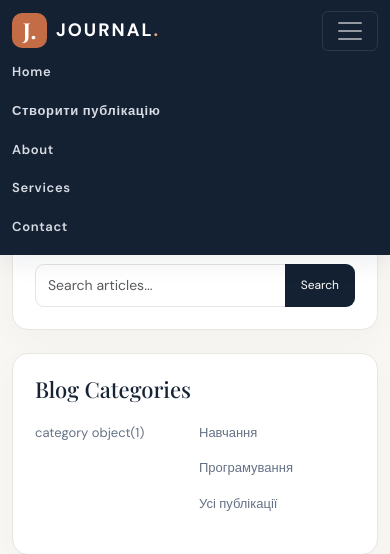
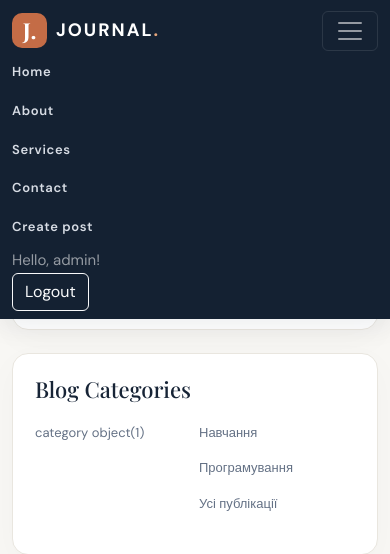
Before and after one commit to RadmilaVodopianova/project_creation, a Django app: page /contact/ in a window 390 px wide, after a click that opens the changed part. Shown: the top 554 px of the page. Run offline with Django 5.2, Linux system fonts and the light colour scheme; a user stored in the database is signed in; data comes from the database, SQL or seed files in the repository; some web fonts are replaced.

Commit message:
Add registration

```diff
--- a/website/blog/urls.py
+++ b/website/blog/urls.py
@@ -1,4 +1,5 @@
 from django.urls import path
+from django.contrib.auth import views as auth_views
 from . import views
 
 app_name = 'blog'
@@ -6,10 +7,27 @@ app_name = 'blog'
 urlpatterns = [
     path('', views.index, name='index'),
     path('subscribe/', views.subscribe, name='subscribe'),
+
     path('post/create/', views.post_create, name='post_create'),
-    path('post/<slug:post_slug>/edit/', views.post_update, name='post_update'),
-    path("post/<slug:post_slug>/", views.post_detail, name="post"),
+    path(
+        'post/<slug:post_slug>/edit/',
+        views.post_update,
+        name='post_update',
+    ),
+    path('post/<slug:post_slug>/', views.post_detail, name='post'),
     path('post/', views.index, name='post_detail'),
+
     path('contact/', views.contact, name='contact'),
-    path('profile/<int:user_id>/',views.profile_detail,name='profile_detail',),
+    path(
+        'profile/<int:user_id>/',
+        views.profile_detail,
+        name='profile_detail',
+    ),
+
+    path('register/', views.register, name='register'),
+    path(
+        'logout/',
+        auth_views.LogoutView.as_view(next_page='blog:index'),
+        name='logout',
+    ),
 ]
--- a/website/blog/views.py
+++ b/website/blog/views.py
@@ -1,4 +1,5 @@
 from django.contrib.auth.decorators import login_required
+from django.contrib.auth.forms import UserCreationForm
 from django.shortcuts import render, get_object_or_404, redirect
 from django.db.models import Q
 from django.contrib.auth.models import User
@@ -9,8 +10,8 @@ from django.urls import reverse
 from django.views.decorators.http import require_http_methods
 
 from .models import Post, Category, Tag
-from .forms import CommentForm, PostForm, SubscriberForm
-
+from .forms import CommentForm, PostForm, SubscriberForm, RegisterForm
+from django.contrib.auth import login
 
 def dummy():
     return "func working!"
@@ -193,3 +194,16 @@ def post_update(request, post_slug):
     }
     context.update(get_categories())
     return render(request, 'blog/post_update.html', context)
+
+def register(request):
+    if request.user.is_authenticated:
+        return redirect('/')
+    if request.method == 'POST':
+        form = RegisterForm(request.POST)
+        if form.is_valid():
+            user = form.save()
+            login(request, user)
+            return redirect('/')
+    else:
+        form = RegisterForm()
+    return render(request, 'blog/register.html', {'form': form})
--- a/website/templates/blog/navbar.html
+++ b/website/templates/blog/navbar.html
@@ -1,19 +1,75 @@
 <!-- Navigation -->
-<nav class="navbar navbar-expand-lg navbar-dark fixed-top site-navbar" role="navigation">
-    <div class="container"><a class="navbar-brand" href="{% url 'blog:index' %}"><span class="brand-mark">J.</span> JOURNAL<span
-            class="brand-dot">.</span></a>
-        <button aria-controls="mainNav" aria-expanded="false" aria-label="Toggle navigation" class="navbar-toggler"
-                data-bs-target="#mainNav" data-bs-toggle="collapse" type="button"><span
-                class="navbar-toggler-icon"></span></button>
+<nav class="navbar navbar-expand-lg navbar-dark fixed-top site-navbar">
+    <div class="container">
+        <a class="navbar-brand" href="{% url 'blog:index' %}">
+            <span class="brand-mark">J.</span>
+            JOURNAL<span class="brand-dot">.</span>
+        </a>
+
+        <button class="navbar-toggler"
+                type="button"
+                data-bs-toggle="collapse"
+                data-bs-target="#mainNav"
+                aria-controls="mainNav"
+                aria-expanded="false"
+                aria-label="Toggle navigation">
+            <span class="navbar-toggler-icon"></span>
+        </button>
+
         <div class="collapse navbar-collapse" id="mainNav">
-            <ul class="navbar-nav ms-auto gap-lg-3">
-                <li class="nav-item"><a class="nav-link" href="{% url 'blog:index' %}">Home</a></li>
+            <ul class="navbar-nav ms-auto gap-lg-3 align-items-lg-center">
+                <li class="nav-item">
+                    <a class="nav-link" href="{% url 'blog:index' %}">
+                        Home
+                    </a>
+                </li>
+
+                <li class="nav-item">
+                    <a class="nav-link" href="#about">About</a>
+                </li>
+
+                <li class="nav-item">
+                    <a class="nav-link" href="#services">Services</a>
+                </li>
+
+                <li class="nav-item">
+                    <a class="nav-link" href="{% url 'blog:contact' %}">
+                        Contact
+                    </a>
+                </li>
+
+                <li class="nav-item">
+                    <a class="nav-link" href="{% url 'blog:post_create' %}">
+                        Create post
+                    </a>
+                </li>
+
                 {% if user.is_authenticated %}
-                    <li class="nav-item"><a class="nav-link" href="{% url 'blog:post_create' %}">Створити публікацію</a></li>
+                    <li class="nav-item">
+                        <span class="navbar-text">
+                            Hello, {{ user.username }}!
+                        </span>
+                    </li>
+
+                    <li class="nav-item">
+                        <form method="post"
+                              action="{% url 'blog:logout' %}"
+                              class="m-0">
+                            {% csrf_token %}
+                            <button type="submit"
+                                    class="btn btn-outline-light">
+                                Logout
+                            </button>
+                        </form>
+                    </li>
+                {% else %}
+                    <li class="nav-item">
+                        <a class="btn btn-primary"
+                           href="{% url 'blog:register' %}">
+                            Register
+                        </a>
+                    </li>
                 {% endif %}
-                <li class="nav-item"><a class="nav-link" href="#about">About</a></li>
-                <li class="nav-item"><a class="nav-link" href="#services">Services</a></li>
-                <li class="nav-item"><a class="nav-link" href="{% url 'blog:contact' %}">Contact</a></li>
             </ul>
         </div>
     </div>
```
Also changed, not shown: website/blog/forms.py (+8 -1 lines), website/templates/blog/register.html (added, +20 -0 lines).
